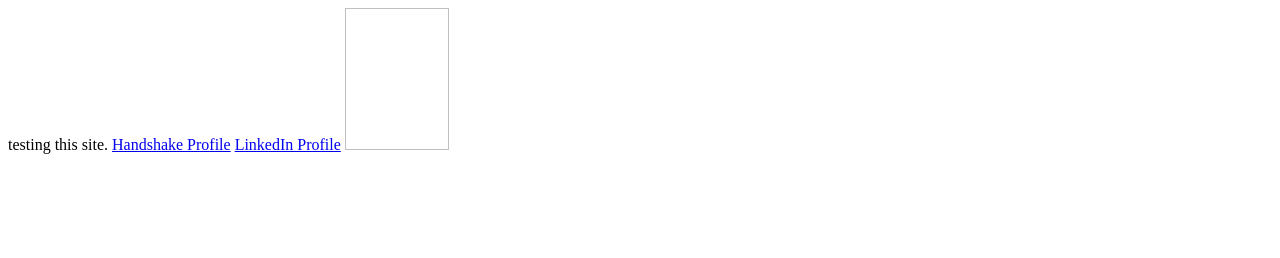
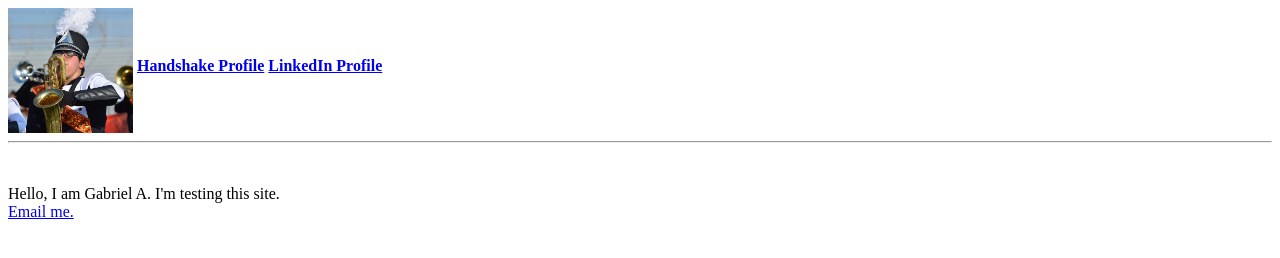
Before and after one commit to g59091/g59091.github.io, a plain HTML site: page index.html in a window 1280 px wide. Drawn offline with Linux system fonts and the light colour scheme.

Commit message:
new links & files

```diff
--- a/index.html
+++ b/index.html
@@ -1,9 +1,26 @@
 <!DOCTYPE html>
-<html>
+<!--
+	Using PDF to figure out what HTML is
+
+	Hints:
+	- Use 'target = "_blank" for links that open in new windows'
+	- Use 'a name = "ref" && a href = "#ref"' for page references
+	-
+-->
+<html lang = "en-US">
   <body>
-    testing this site.
-    <a href = 'https://ucf.joinhandshake.com/users/8223507'>Handshake Profile</a>
-    <a href = 'https://www.linkedin.com/in/gabriel-aguiar-aa5972168/'>LinkedIn Profile</a>
-    <img scr = "profile.jpg" width = "104" height = "142" />
+    <img align = "middle" src = "schfls/profile.jpg" width = "125" height = "125" alt = "my profile picture"/>
+    <b>
+    <a href = "https://ucf.joinhandshake.com/users/8223507" target = "_blank">Handshake Profile</a>
+    <a href = "https://www.linkedin.com/in/gabriel-aguiar-aa5972168/" target = "_blank">LinkedIn Profile</a>
+		</b>
+    <hr />
+    <br />
+    <p>
+    	Hello, I am Gabriel A.
+    	I'm testing this site.
+    	<br />
+    	<a href = "mailto:gabriel2145ag@knights.ucf.edu?subject=Hello%20There.&body=How%20are%20you%20today?">Email me.</a>
+    </p>
   </body>
 </html>
```
